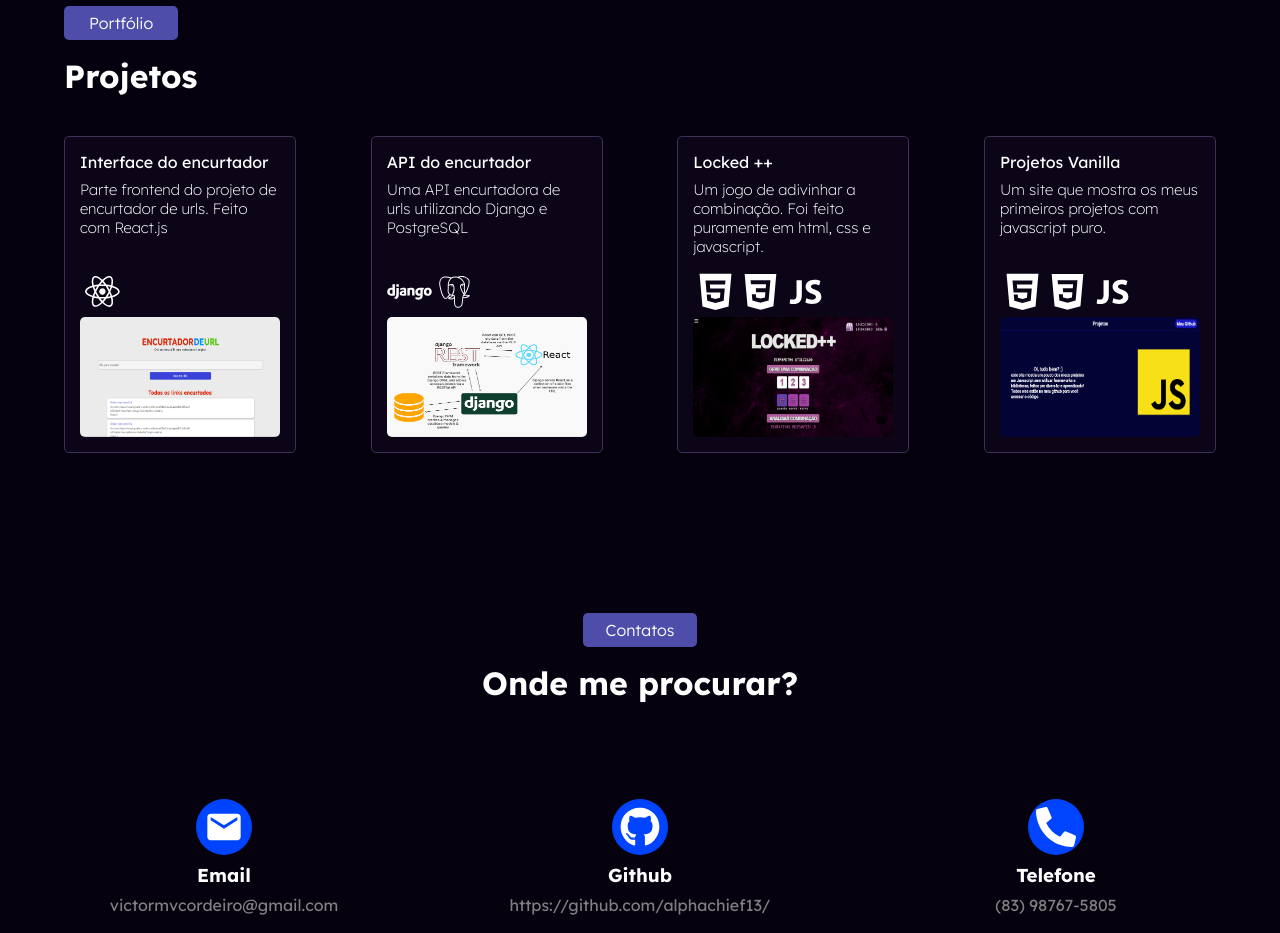
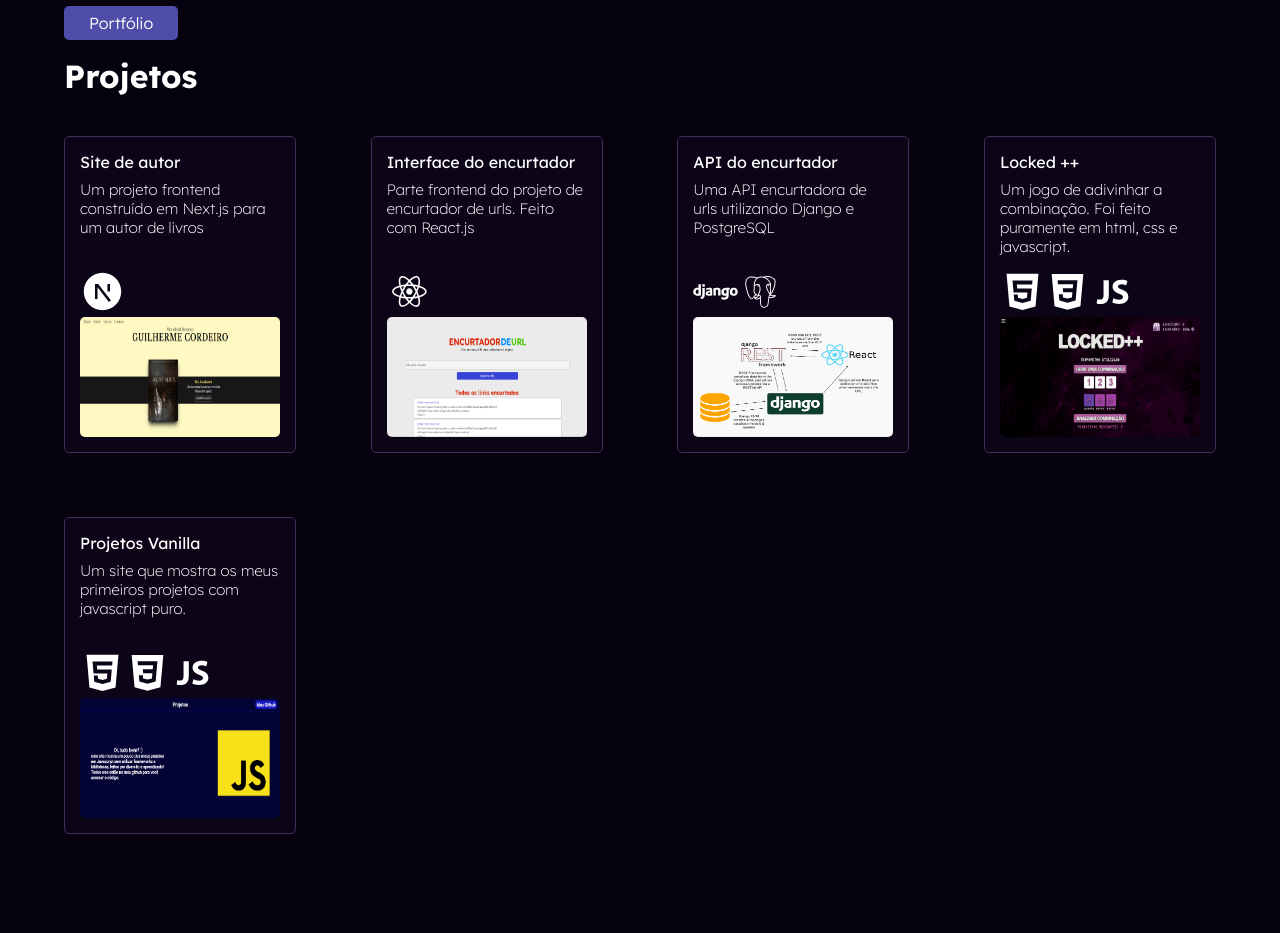
Before and after one commit to alphachief13/meu-portfolio, a React (Vite) app: page / in a window 1280 px wide. Shown: the part 1180-2113 px from the top of the page. Built offline with nearby package versions, Linux system fonts and the light colour scheme.

Commit message:
feat(projetos): change projetos ordering and add a new element in it

```diff
--- a/src/App.jsx
+++ b/src/App.jsx
@@ -5,16 +5,23 @@ import { MdEmail } from "react-icons/md";
 import { FaPhoneAlt, FaGithub } from "react-icons/fa";
 import Decorador from './components/Decorador/Decorador';
 import BoxProjeto from './components/BoxProjeto/BoxProjeto';
-
+import { RiNextjsFill  } from "react-icons/ri";
 
 function App() {
-  const projetos = [
+  let projetos = [
     {
-      projectLink: "https://encurtador-url-pi.vercel.app/",
-      title: "Interface do encurtador",
-      description:"Parte frontend do projeto de encurtador de urls. Feito com React.js",
-      imgSrc: "p1.png",
-      icon: <DiReact size={45}/>,
+      projectLink: "https://alphachief13.github.io/projects-js-vanilla/",
+      title: "Projetos Vanilla",
+      description:"Um site que mostra os meus primeiros projetos com javascript puro.",
+      imgSrc: "p5.png",
+      icon: <div><DiHtml5 size={45}/><DiCss3 size={45}/><DiJavascript1 size={45}/></div>,
+    },
+    {
+      projectLink: "https://alphachief13.github.io/lockedPP/",
+      title: "Locked ++",
+      description:"Um jogo de adivinhar a combinação. Foi feito puramente em html, css e javascript.",
+      imgSrc: "p4.png",
+      icon: <div><DiHtml5 size={45}/><DiCss3 size={45}/><DiJavascript1 size={45}/></div>,
     },
     {
       projectLink: "https://github.com/alphachief13/api-encurta-url",
@@ -24,20 +31,24 @@ function App() {
       icon: <div><DiDjango size={45}/><DiPostgresql  size={45}/></div>,
     },
     {
-      projectLink: "https://alphachief13.github.io/lockedPP/",
-      title: "Locked ++",
-      description:"Um jogo de adivinhar a combinação. Foi feito puramente em html, css e javascript.",
-      imgSrc: "p4.png",
-      icon: <div><DiHtml5 size={45}/><DiCss3 size={45}/><DiJavascript1 size={45}/></div>,
+      projectLink: "https://encurtador-url-pi.vercel.app/",
+      title: "Interface do encurtador",
+      description:"Parte frontend do projeto de encurtador de urls. Feito com React.js",
+      imgSrc: "p1.png",
+      icon: <DiReact size={45}/>,
     },
+
     {
-      projectLink: "https://alphachief13.github.io/projects-js-vanilla/",
-      title: "Projetos Vanilla",
-      description:"Um site que mostra os meus primeiros projetos com javascript puro.",
-      imgSrc: "p5.png",
-      icon: <div><DiHtml5 size={45}/><DiCss3 size={45}/><DiJavascript1 size={45}/></div>,
+      projectLink: "https://guilherme-cordeiro-autor.vercel.app/",
+      title: "Site de autor",
+      description:"Um projeto frontend construído em Next.js para um autor de livros",
+      imgSrc: "p6.png",
+      icon: <div><RiNextjsFill  size={45}/></div>,
     },
+
   ]
+
+  projetos = projetos.reverse();
 
   return (
     <div>
```
Also changed, not shown: public/p6.png (added).
